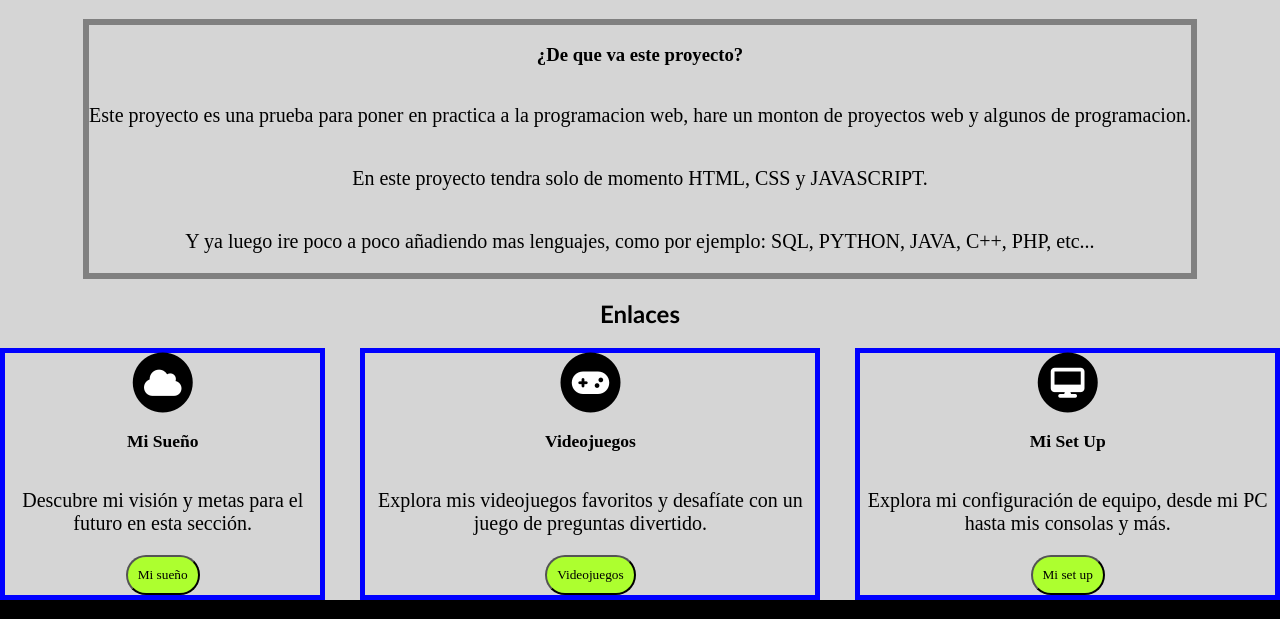
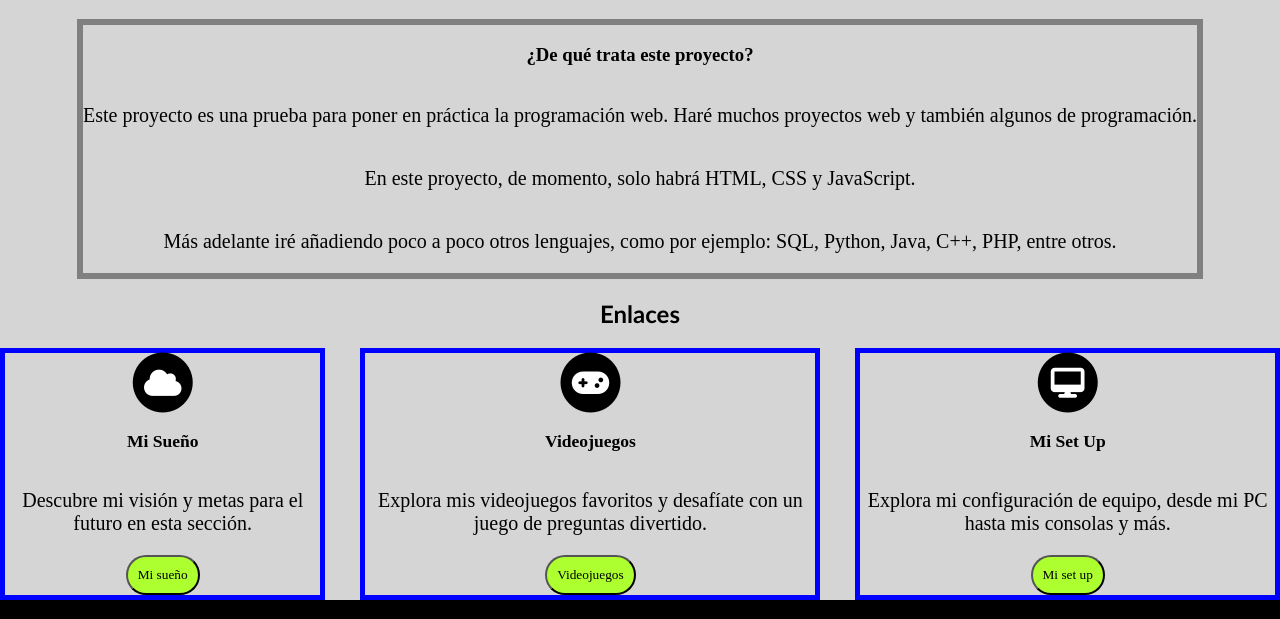
Before and after one commit to Astivero-x3d/astiverox3d.github.io, a plain HTML site: page index.html in a window 1280 px wide. Shown: the part 178-797 px from the top of the page. Drawn offline with Linux system fonts and the light colour scheme; a web font is replaced by a local one.

Commit message:
Actualización en el index

```diff
--- a/index.html
+++ b/index.html
@@ -45,13 +45,13 @@
         <h1>Proyecto web Astivero x3d</h1>
 
         <div class="Descripcion">
-            <h3>¿De que va este proyecto?</h3>
+            <h3>¿De qué trata este proyecto?</h3>
 
-            <p>Este proyecto es una prueba para poner en practica a la programacion web, hare un monton de proyectos web y algunos de programacion.</p>
+            <p>Este proyecto es una prueba para poner en práctica la programación web. Haré muchos proyectos web y también algunos de programación.</p>
 
-            <p>En este proyecto tendra solo de momento HTML, CSS y JAVASCRIPT.</p>
+            <p>En este proyecto, de momento, solo habrá HTML, CSS y JavaScript.</p>
 
-            <p> Y ya luego ire poco a poco añadiendo mas lenguajes, como por ejemplo: SQL, PYTHON, JAVA, C++, PHP, etc...</p>
+            <p>Más adelante iré añadiendo poco a poco otros lenguajes, como por ejemplo: SQL, Python, Java, C++, PHP, entre otros.</p>
         </div>
 
         <h2>Enlaces</h2>
@@ -105,4 +105,5 @@
     </footer>
 
 </body>
+
 </html>
```
